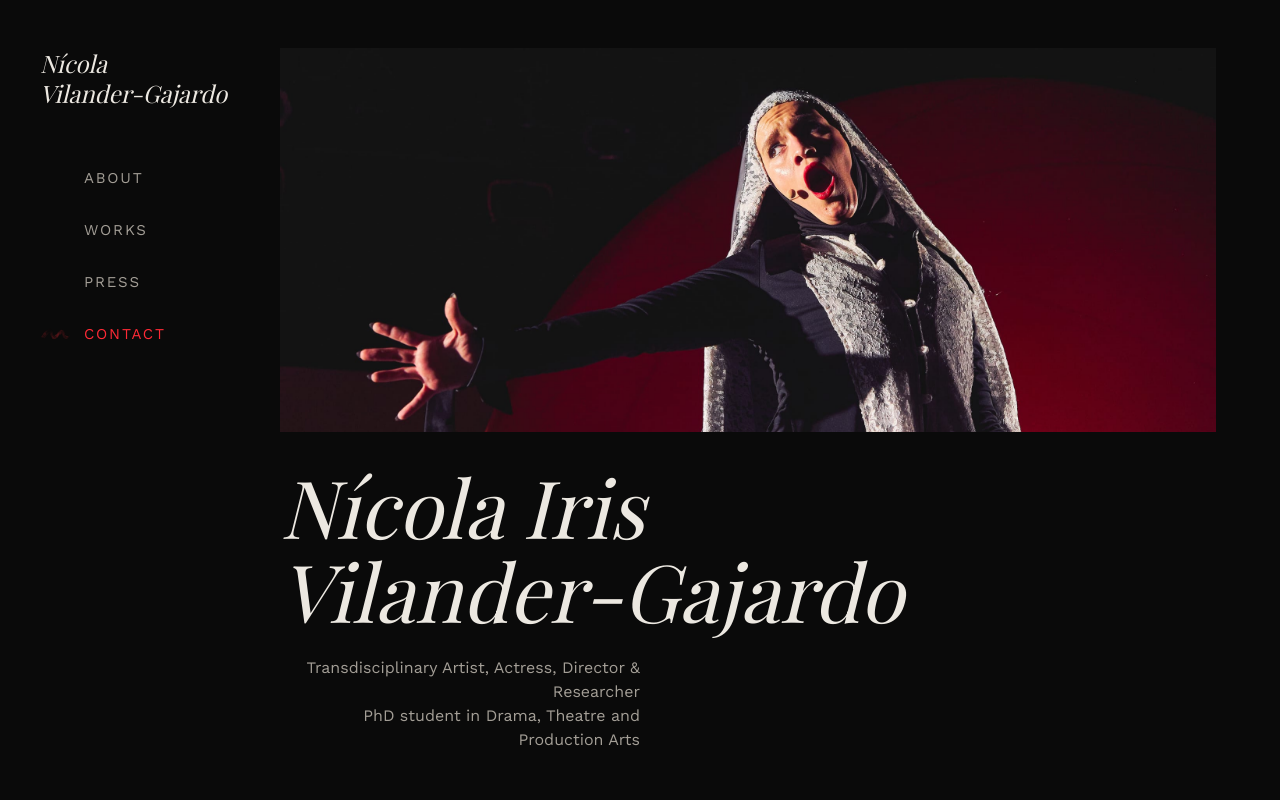
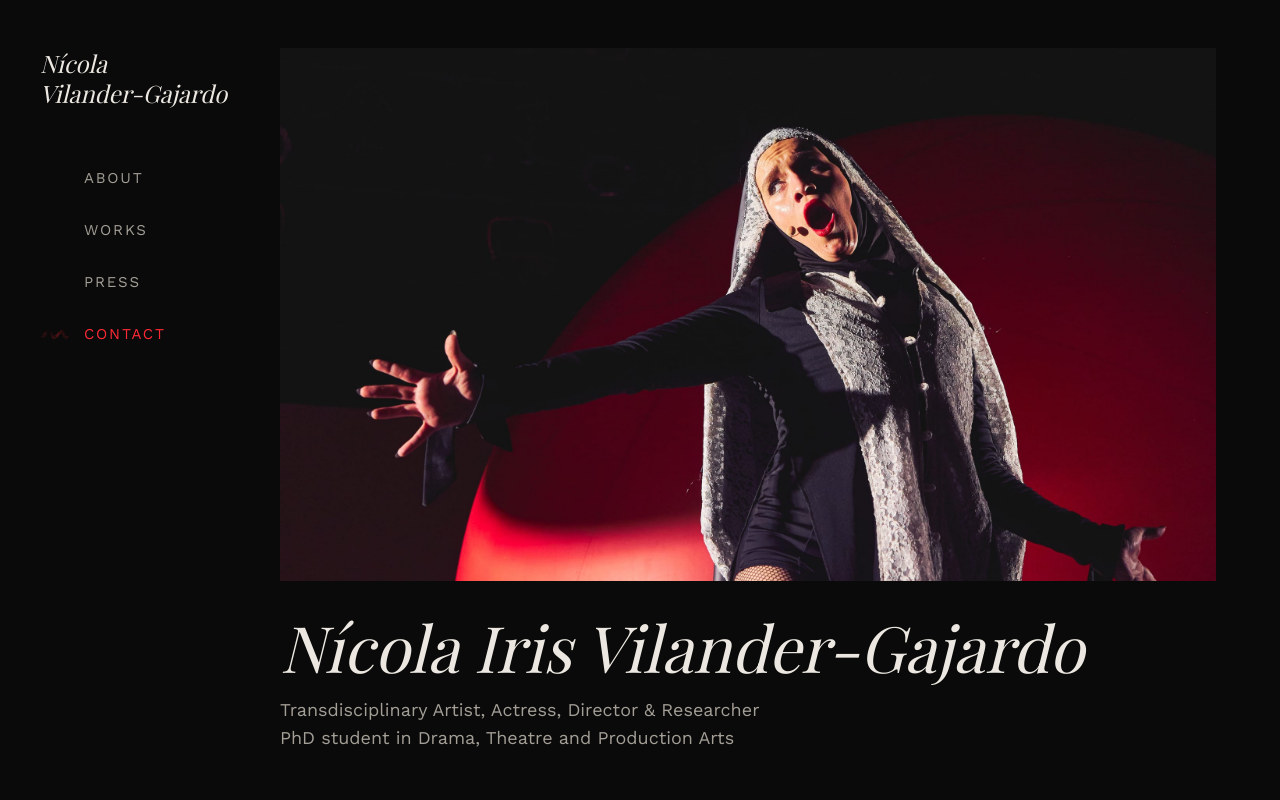
Before and after one commit to gab-hono/nicola-vilander-portfolio, a Next.js app: page / in a window 1280 px wide. Shown: the top 800 px of the page. Built offline with nearby package versions, Linux system fonts and the light colour scheme; a web font is replaced by a local one.

Commit message:
fix: keep hero name on screen on tablet, unbroken surname on mobile, left-aligned roles

```diff
--- a/components/HeroSection.tsx
+++ b/components/HeroSection.tsx
@@ -1,12 +1,19 @@
 import { HERO_ID } from "@/content/navigation";
 import { site } from "@/content/site";
 import { MediaImage } from "./MediaImage";
+
+/** "Nícola Iris" + "Vilander-Gajardo": the surname never breaks at its hyphen. */
+const nameParts = site.fullName.split(" ");
+const SURNAME = nameParts.pop() ?? "";
+const GIVEN_NAMES = nameParts.join(" ");
 
 /**
  * Desktop: the hero fills the first screen (minus the page's 48px top padding and the same
  * space below), and the photo takes whatever height the name and roles leave, so both are
  * visible without scrolling. min-h keeps the photo usable on very short windows.
- * Mobile: unchanged, a 4:5 photo followed by the name.
+ * Tablet: a 4:3 photo instead of 4:5, so the name is still in the first screen.
+ * Mobile: a 4:5 photo; the name scales with the screen (clamp) so "Vilander-Gajardo"
+ * fits on one line down to a 320px screen.
  */
 export function HeroSection() {
   return (
@@ -18,17 +25,17 @@ export function HeroSection() {
       <MediaImage
         image={site.heroImage}
         placeholderLabel="hero portrait"
-        className="aspect-4/5 lg:aspect-auto lg:min-h-0 lg:flex-1"
+        className="aspect-4/5 md:aspect-4/3 lg:aspect-auto lg:min-h-0 lg:flex-1"
         figureClassName="lg:min-h-0 lg:flex-1"
         sizes="(min-width: 1024px) calc(100vw - 344px), calc(100vw - 40px)"
         eager
       />
 
-      <div className="flex flex-col gap-3 lg:flex-row lg:flex-wrap lg:items-end lg:justify-between lg:gap-6">
-        <h1 className="font-serif text-[44px] leading-[1.05] font-normal text-balance italic lg:text-[64px] xl:text-[80px]">
-          {site.fullName}
+      <div className="flex flex-col gap-3 lg:gap-4">
+        <h1 className="font-serif text-[clamp(2.25rem,11.2vw,2.75rem)] leading-[1.05] font-normal text-balance italic lg:text-[64px] min-[1440px]:text-[80px]">
+          {GIVEN_NAMES} <span className="whitespace-nowrap">{SURNAME}</span>
         </h1>
-        <p className="text-[15px] text-muted lg:max-w-90 lg:text-right lg:text-base">
+        <p className="text-[15px] text-muted lg:text-lg">
           {site.roles.map((role) => (
             <span key={role} className="block">
               {role}
```
